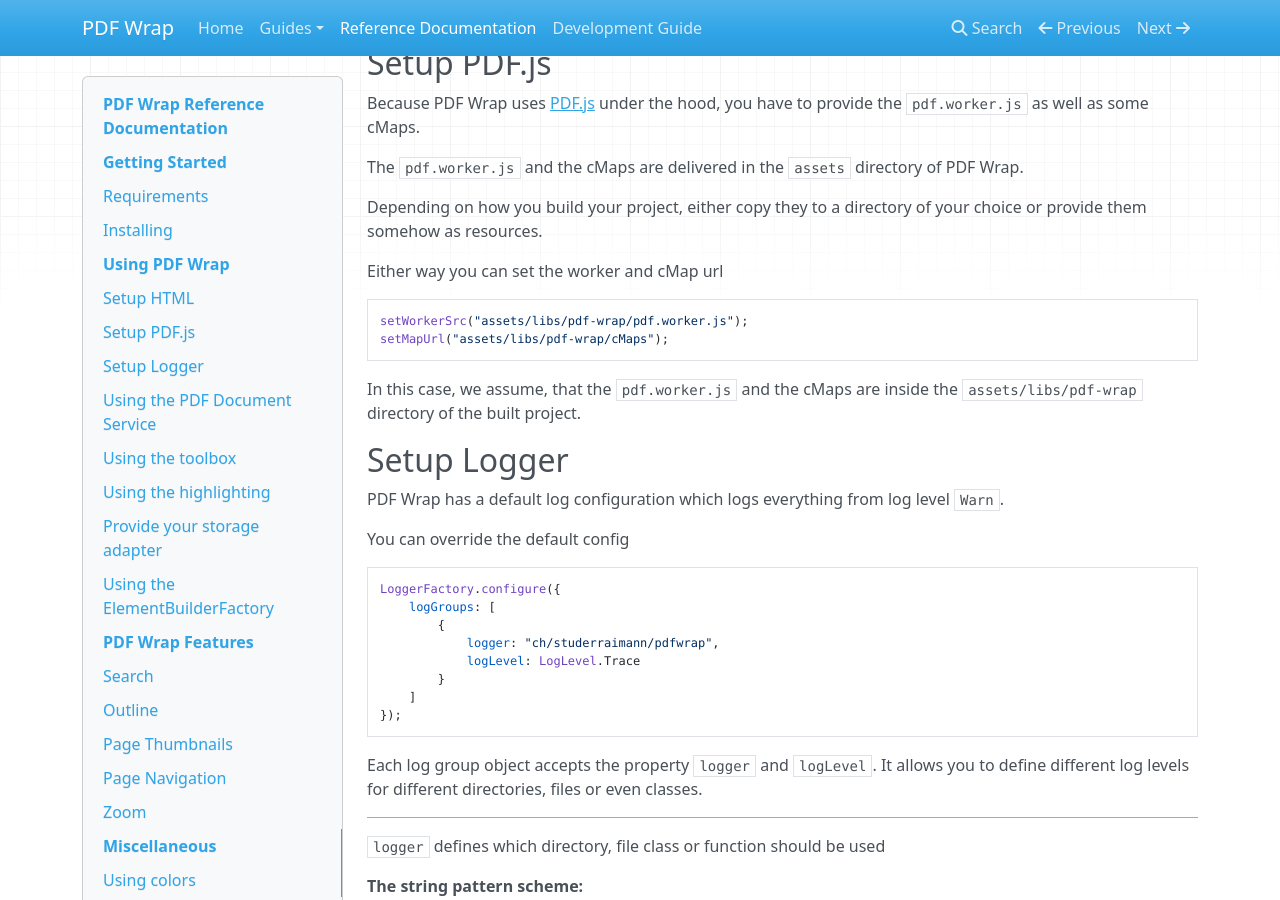
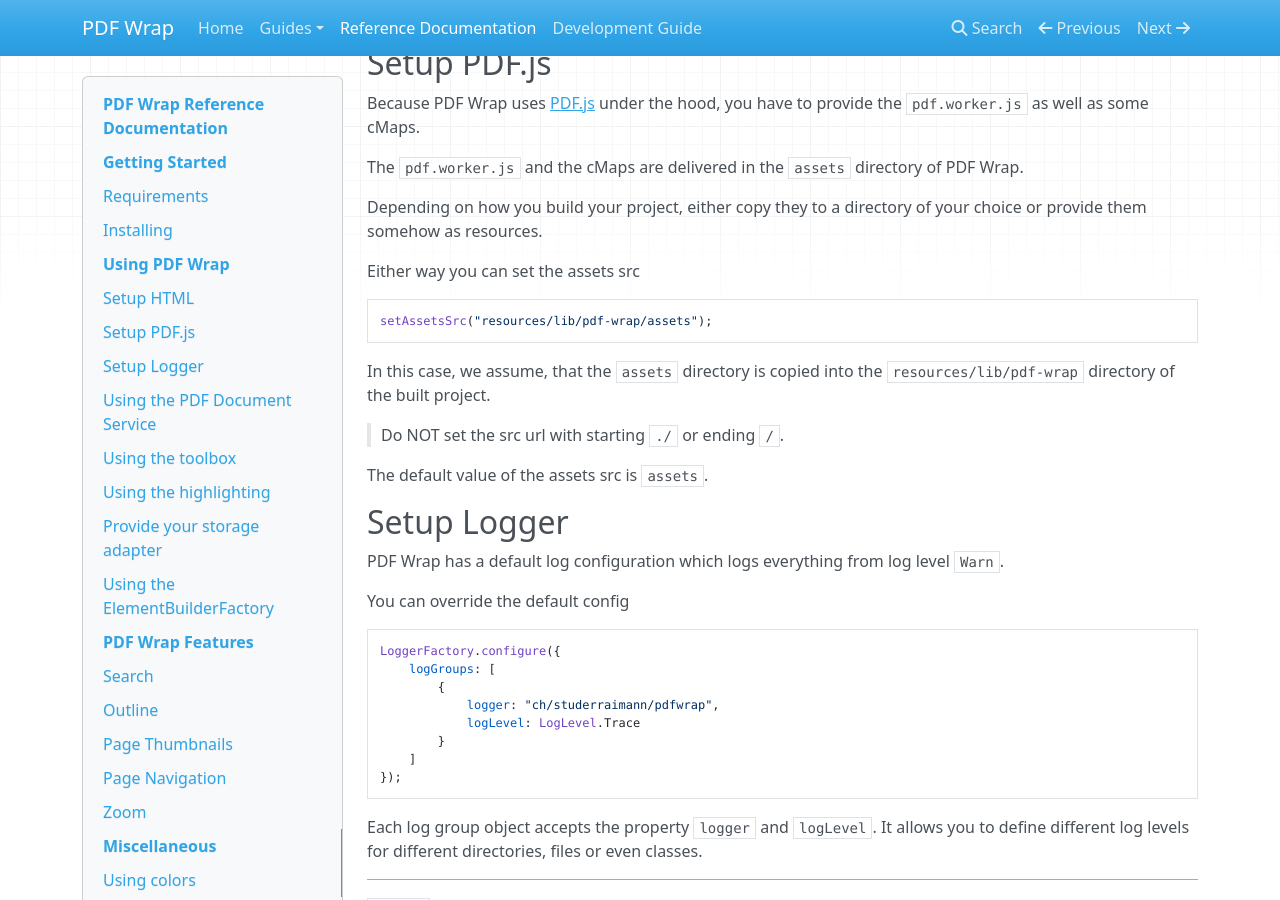
Before and after one commit to fluxapps/pdf-wrap, an MkDocs documentation site: the page built from docs/reference-documentation.md, in a window 1280 px wide and 900 px high, scrolled down 1883 px. Built offline with MkDocs 1.6.1, drawn with Linux system fonts in a browser that asks for light colours; nearby versions of some CDN libraries; old or Windows-style settings are respelled for this version of MkDocs.

Commit message:
Rplace worker src and cmap src
The setWorkerSrc and setCmapSrc functions are replaced with a more general setAssetsSrc.

````diff
--- a/docs/reference-documentation.md
+++ b/docs/reference-documentation.md
@@ -103,15 +103,18 @@ The `pdf.worker.js` and the cMaps are delivered in the `assets` directory of PDF
 Depending on how you build your project, either copy they to a directory of your choice or provide them
 somehow as resources.
 
-Either way you can set the worker and cMap url
+Either way you can set the assets src
 
 ```typescript
-setWorkerSrc("assets/libs/pdf-wrap/pdf.worker.js");
-setMapUrl("assets/libs/pdf-wrap/cMaps");
+setAssetsSrc("resources/lib/pdf-wrap/assets");
 ```
 
-In this case, we assume, that the `pdf.worker.js` and the cMaps are
-inside the `assets/libs/pdf-wrap` directory of the built project.
+In this case, we assume, that the `assets` directory is copied into the
+`resources/lib/pdf-wrap` directory of the built project.
+
+> Do NOT set the src url with starting `./` or ending `/`.
+
+The default value of the assets src is `assets`.
 
 ## Setup Logger
 
````
Also changed, not shown: 2 other files.
